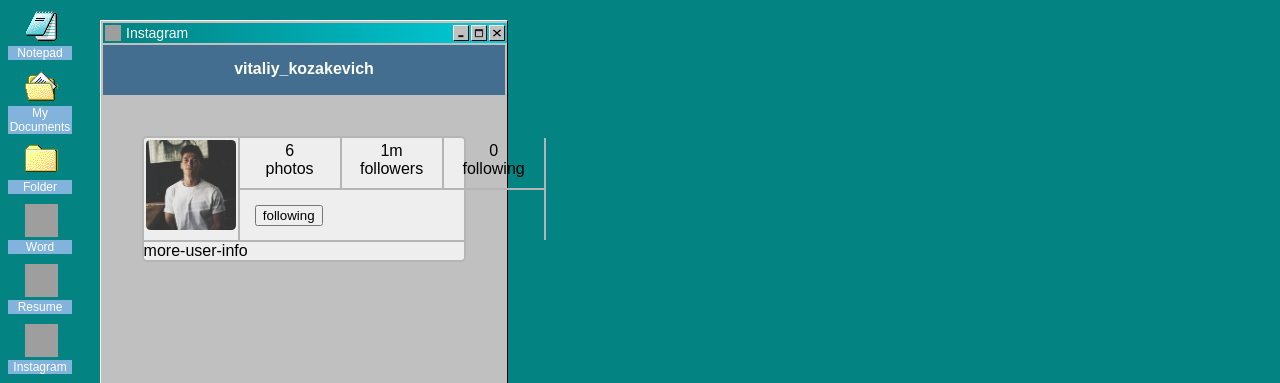
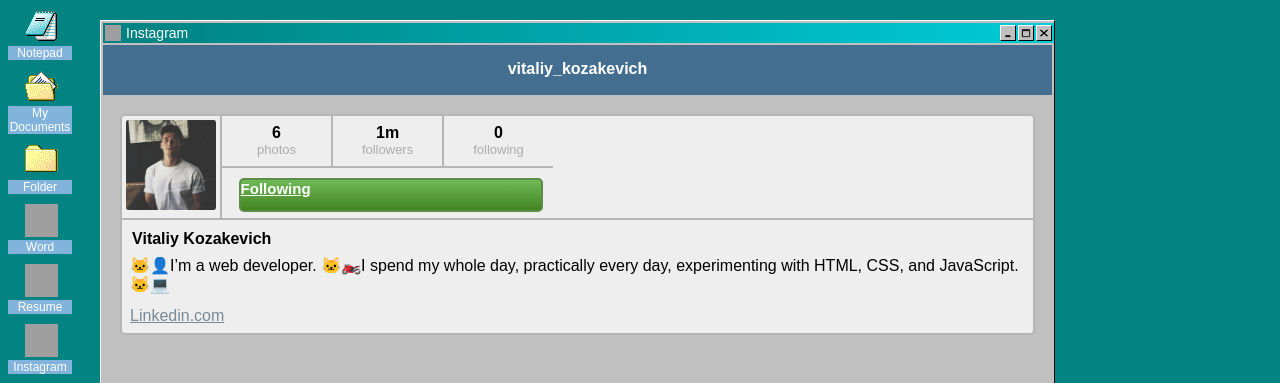
Before and after one commit to kozakevich13/windows-xp, a React (Create React App) app: page / in a window 1280 px wide. Both pictures are taken after a click on the button 41 px from the left and 340 px from the top of the page. Shown: the top 383 px of the page. Built offline with nearby package versions, Linux system fonts and the light colour scheme; no server answers; grey boxes are pictures that could not be loaded; a web font is replaced by a local one.

Commit message:
add user description

```diff
--- a/src/apps/Instagram/Instagram.css
+++ b/src/apps/Instagram/Instagram.css
@@ -7,13 +7,28 @@
     margin: 2px;
 }
 
-.user-name {
+.user-login {
     padding-top: 15px;
     margin: 0;
     color: white;
     font-weight: bold;
 }
 
+.user-name {
+    margin-left: 10px;
+    margin-top: 10px;
+    margin-bottom: 2px;
+}
+
+.user-description {
+    margin: 8px;
+}
+.user-link {
+    margin: 8px;
+    margin-top: 5px;
+    display: inline-block;
+    color: rgba(120,138,151,255);
+}
 .top-info-block {
     display: flex;
     width: 100%;
@@ -26,15 +41,19 @@
 }
 
 .user-box-numbers {
-    min-width: 100px;
+    min-width: 109px;
     border-radius: 0px;
     border: solid 2px #b5b5b6;
     border-top: 0px;
     height: 50px;
 }
 
+.user-number-following {
+    border-right: 0px;
+}
+
 .user-box-numbers-followers {
-    min-width: 100px;
+    min-width: 109px;
     border-radius: 0px;
     border: solid 2px #b5b5b6;
     border-top: 0px;
@@ -46,18 +65,20 @@
 .user-avatar {
     width: 90px;
     height: 90px;
+    padding: 2px;
     border-radius: 5%;
 }
 
 .numbers-stats {
     text-align: center;
     margin-bottom: 0;
-    margin-top: 4px;
+    margin-top: 8px;
+    font-weight: bold;
 }
 
 .page-info-inst {
     background-color: #eeeeee;
-    margin: 10%;
+    margin: 2%;
     border-radius: 5px;
     border: solid 2px #b5b5b6;
 }
@@ -66,6 +87,8 @@
     margin-top: 0;
     margin-bottom: 0;
     text-align: center;
+    color: #ababab;
+    font-size: small;
 }
 
 .user-statistic {
@@ -78,11 +101,24 @@
     border: solid 2px #b5b5b6;
     border-top: 0px;
     border-bottom: 0px;
+    border-right: 0px;
 
 }
 
 .btn-following {
+    display: inline-block;
+
+    width: 300px;
+    height: 30px;
     margin: 5%;
+    margin-top: 3%;
+    background: rgb(66,132,32);
+    background: linear-gradient(0deg, rgba(66,132,32,1) 0%, rgba(111,186,88,1) 100%);
+    border: solid 2px #5b8e48;
+    border-radius: 5px;
+    font-size: 15px;
+    font-weight: bold;
+    color: white;
 }
 
 .more-user-info {
--- a/src/apps/Instagram/Instagram.js
+++ b/src/apps/Instagram/Instagram.js
@@ -30,7 +30,7 @@
       <div className='main-container-inst'>
 
         <div className='header-conteinet-inst'>
-          <p className='user-name'>vitaliy_kozakevich</p>
+          <p className='user-login'>vitaliy_kozakevich</p>
         </div>
 
         <div className='page-info-inst'>
@@ -54,14 +54,16 @@
                     </div>
                 </div>
                 <div className='block-following'>
-                  <button className='btn-following'>following</button>
+                  <a href="https://www.instagram.com/vitaliy_kozakevich/" className='btn-following'>Following</a>
                 </div>
             </div>
           </div>
 
           <div className='more-user-info'>
-             more-user-info
-            </div>
+            <h4 className='user-name'>Vitaliy Kozakevich</h4>
+            <p className='user-description'>🐱‍👤I’m a web developer. 🐱‍🏍I spend my whole day, practically every day, experimenting with HTML, CSS, and JavaScript. 🐱‍💻</p>
+            <a  className='user-link' href='https://www.linkedin.com/in/vitaliy-kozakevich-492623237/'>Linkedin.com</a>
+          </div>
 
         </div>
       </div>
```
